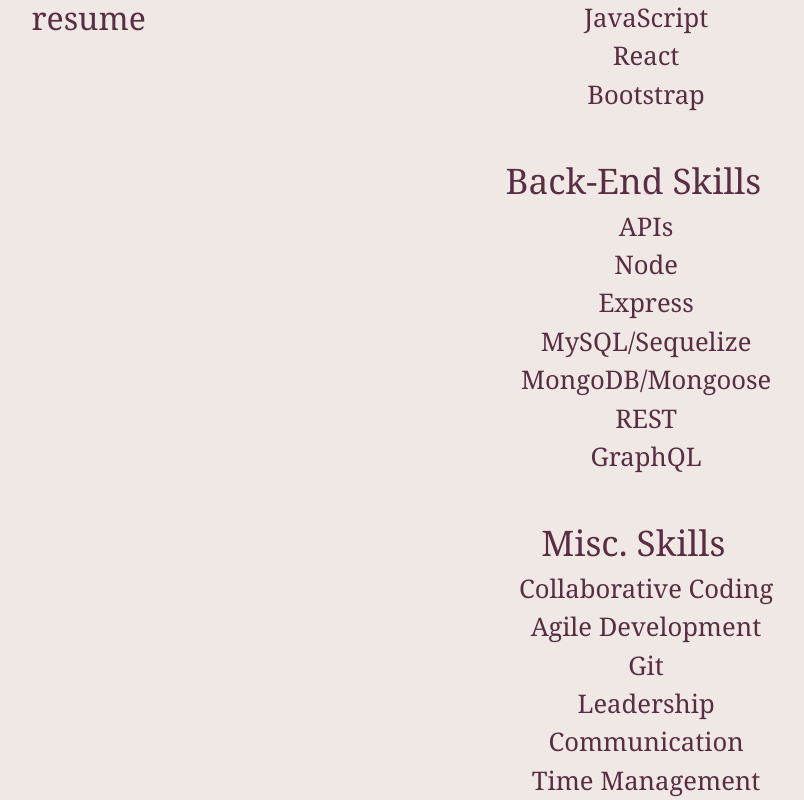
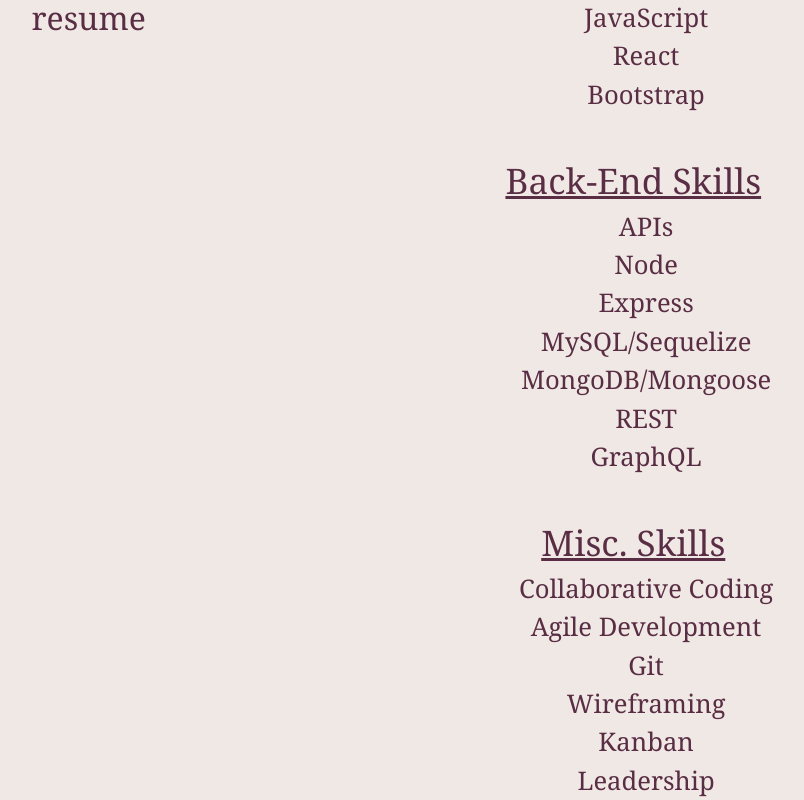
Before and after one commit to miamauro/react-portfolio, a React (Create React App) app: page /react-portfolio/resume in a window 1280 px wide. Shown: the part 280-1080 px from the top of the page, without its empty margins (147-951 px from the left). Built offline with nearby package versions, Linux system fonts and the light colour scheme.

Commit message:
added to skills section of resume component

```diff
--- a/src/components/pages/Resume/Resume.css
+++ b/src/components/pages/Resume/Resume.css
@@ -1,6 +1,7 @@
 .skillsHeader {
   font-size: 2.75rem;
   padding-top: 2.5rem;
+  text-decoration-line: underline;
 }
 
 li {
--- a/src/components/pages/Resume/Resume.js
+++ b/src/components/pages/Resume/Resume.js
@@ -44,6 +44,8 @@ function Resume() {
         <li>Collaborative Coding</li>
         <li>Agile Development</li>
         <li>Git</li>
+        <li>Wireframing</li>
+        <li>Kanban</li>
         <li>Leadership</li>
         <li>Communication</li>
         <li>Time Management</li>
```
